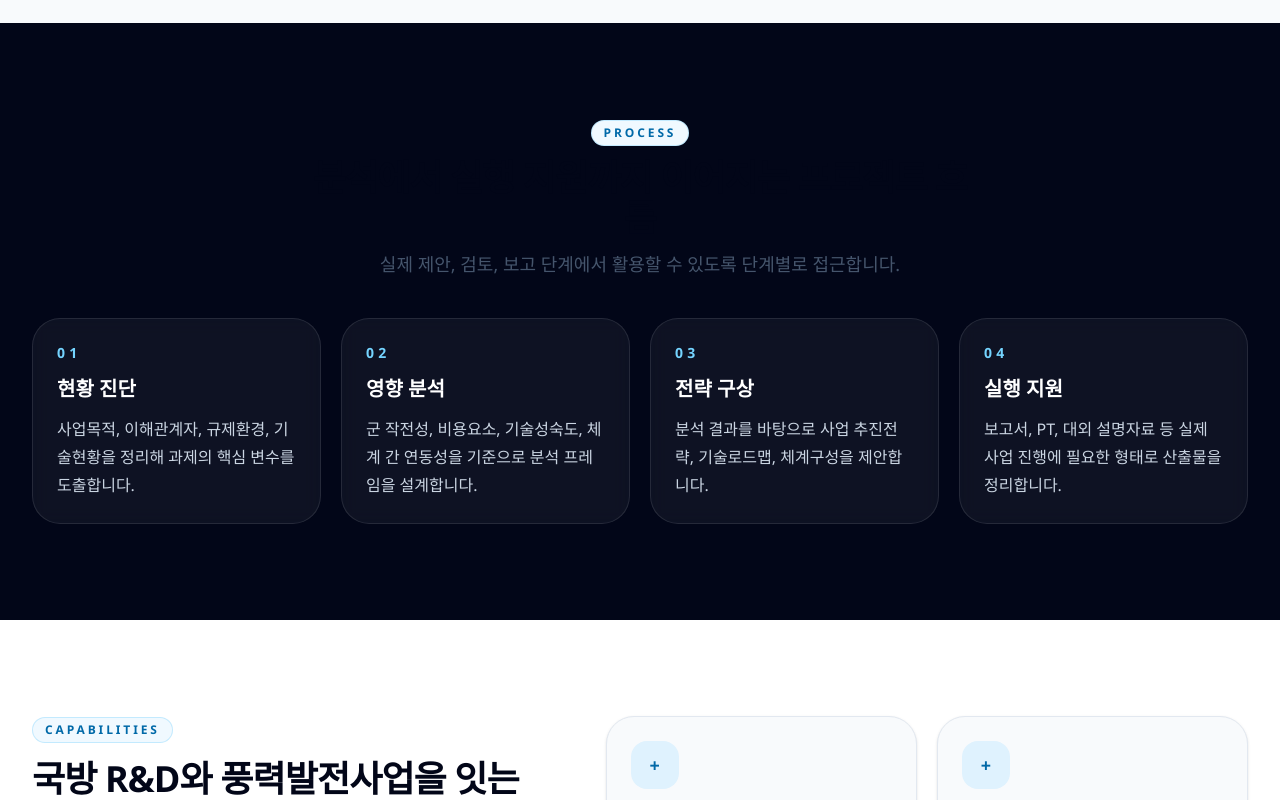
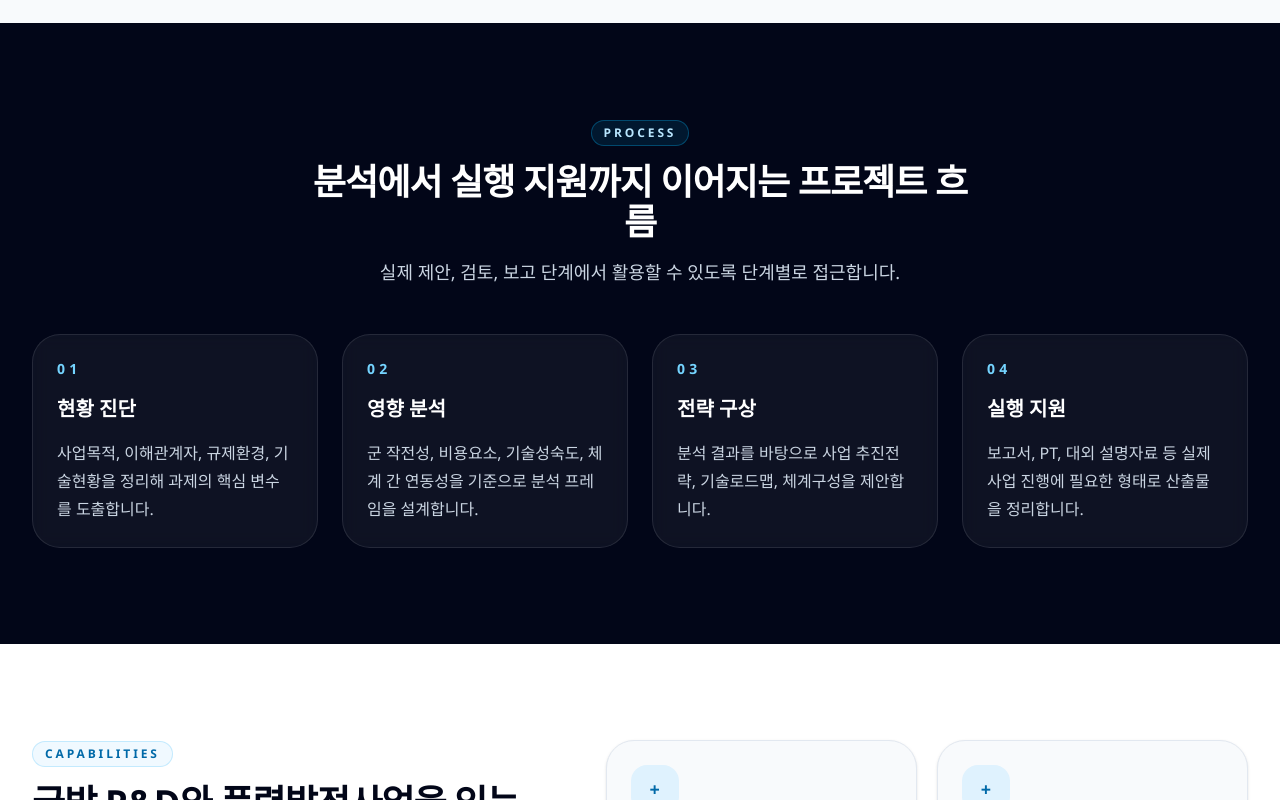
Before and after one commit to giuhyoung/ceg_website, a React (Vite) app: page / in a window 1280 px wide. Shown: the part 2360-3160 px from the top of the page. Built offline with nearby package versions, Linux system fonts and the light colour scheme; a web font is replaced by a local one.

Commit message:
제목 어두워서 안보이던거 수정

```diff
--- a/src/App.jsx
+++ b/src/App.jsx
@@ -180,18 +180,18 @@ function App() {
               title="분석에서 실행 지원까지 이어지는 프로젝트 흐름"
               description="실제 제안, 검토, 보고 단계에서 활용할 수 있도록 단계별로 접근합니다."
               align="center"
-              compact
+              theme="dark"
             />
 
-            <div className="mt-10 grid gap-5 lg:grid-cols-4">
+            <div className="mt-12 grid gap-6 lg:grid-cols-4">
               {processSteps.map((step) => (
                 <div
                   key={step.step}
                   className="rounded-[1.75rem] border border-white/10 bg-white/5 p-6 backdrop-blur"
                 >
                   <p className="text-sm font-semibold tracking-[0.3em] text-sky-300">{step.step}</p>
-                  <h3 className="mt-3 text-xl font-semibold text-white">{step.title}</h3>
-                  <p className="mt-3 text-base leading-7 text-slate-300">{step.description}</p>
+                  <h3 className="mt-4 text-xl font-semibold text-white">{step.title}</h3>
+                  <p className="mt-4 text-base leading-7 text-slate-300">{step.description}</p>
                 </div>
               ))}
             </div>
@@ -230,6 +230,7 @@ function App() {
               title="연구수행실적"
               description="국방 체계연구, 정보체계, 해상·육상 풍력 사업에 이르기까지 다양한 프로젝트를 수행해 왔습니다."
               align="center"
+              theme="dark"
             />
 
             <div className="mt-12 grid gap-6 lg:grid-cols-3">
--- a/src/components/SectionTitle.jsx
+++ b/src/components/SectionTitle.jsx
@@ -1,17 +1,36 @@
-function SectionTitle({ eyebrow, title, description, align = 'left', compact = false }) {
+function SectionTitle({
+  eyebrow,
+  title,
+  description,
+  align = 'left',
+  compact = false,
+  theme = 'light',
+}) {
   const alignment = align === 'center' ? 'mx-auto text-center' : ''
   const spacingTitle = compact ? 'mt-3' : 'mt-4'
   const spacingDescription = compact ? 'mt-3' : 'mt-4'
+  const isDark = theme === 'dark'
+
+  const eyebrowStyles = isDark
+    ? 'border-sky-400/30 bg-sky-400/10 text-sky-200'
+    : 'border-sky-200/80 bg-sky-50 text-sky-700'
+
+  const titleStyles = isDark ? 'text-white' : 'text-slate-950'
+  const descriptionStyles = isDark ? 'text-slate-300' : 'text-slate-600'
 
   return (
     <div className={`max-w-2xl ${alignment}`}>
-      <span className="inline-flex rounded-full border border-sky-200/80 bg-sky-50 px-3 py-1 text-xs font-semibold uppercase tracking-[0.24em] text-sky-700">
+      <span
+        className={`inline-flex rounded-full border px-3 py-1 text-xs font-semibold uppercase tracking-[0.24em] ${eyebrowStyles}`}
+      >
         {eyebrow}
       </span>
-      <h2 className={`${spacingTitle} text-3xl font-semibold tracking-tight text-slate-950 sm:text-4xl`}>
+      <h2
+        className={`${spacingTitle} text-3xl font-semibold tracking-tight sm:text-4xl ${titleStyles}`}
+      >
         {title}
       </h2>
-      <p className={`${spacingDescription} text-base leading-7 text-slate-600 sm:text-lg`}>
+      <p className={`${spacingDescription} text-base leading-7 sm:text-lg ${descriptionStyles}`}>
         {description}
       </p>
     </div>
```
